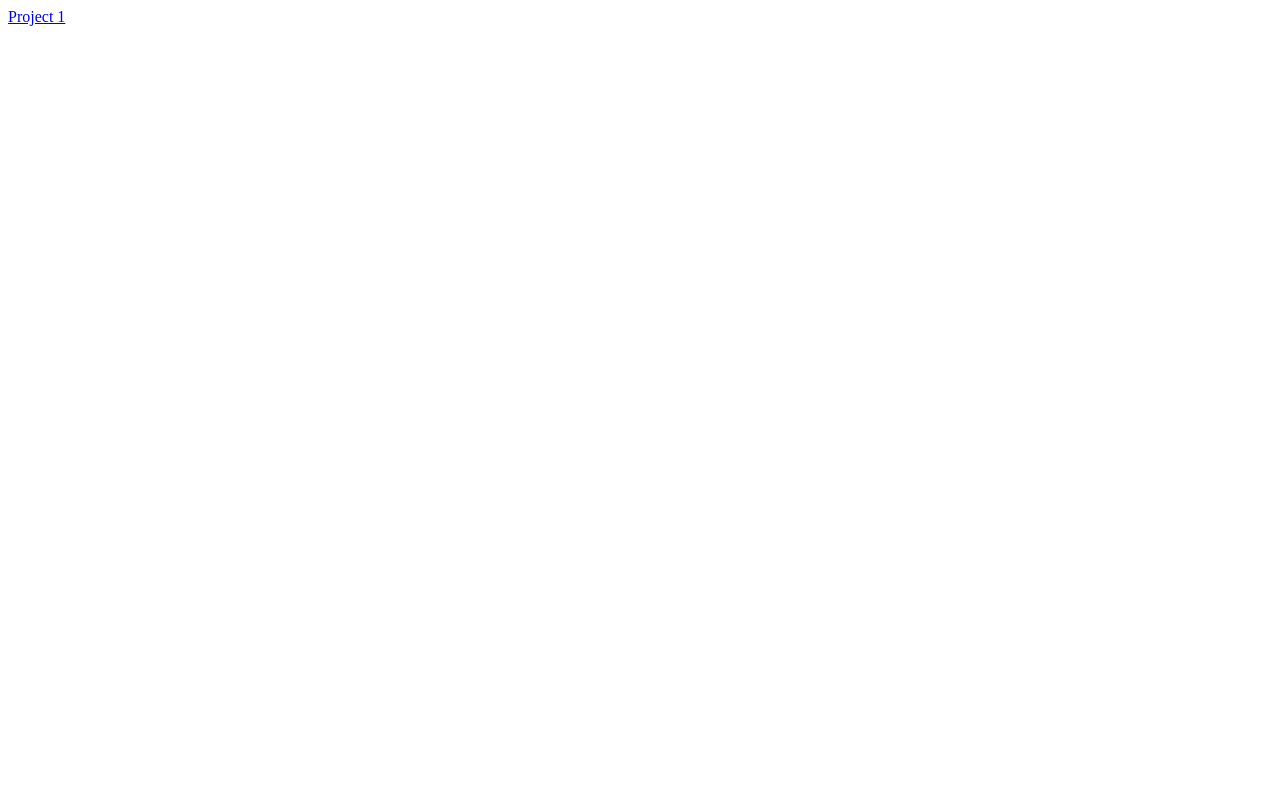
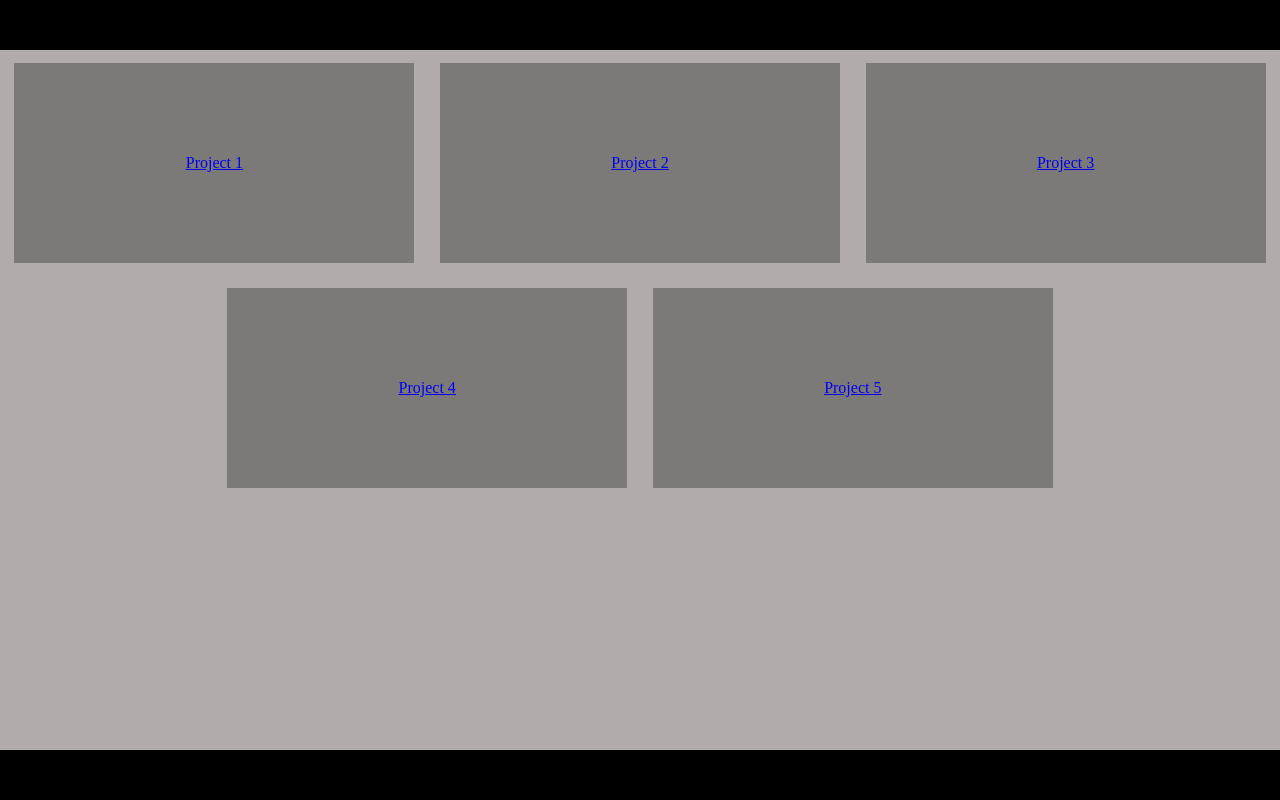
Before and after one commit to Terobit1/Terobit1.github.io, a plain HTML site: page index.html in a window 1280 px wide. Drawn offline with Linux system fonts and the light colour scheme.

Commit message:
Update index.html

```diff
--- a/index.html
+++ b/index.html
@@ -1,10 +1,84 @@
 <!DOCTYPE html>
 <html lang="en" dir="ltr">
+
 <head>
   <meta charset="utf-8">
   <title>My project</title>
 </head>
+
 <body>
+  <style media="screen">
+    body {
+      background-color: #b2abab;
+      margin: 0;
+    }
+
+    header {
+      background-color: #000;
+      width: 100%;
+      height: 50px;
+      margin: 0;
+    }
+
+    footer {
+
+      background-color: #000;
+      width: 100%;
+      height: 50px;
+      position: absolute;
+      left: 0;
+      bottom: 0;
+    }
+
+    .project {
+      display: flex;
+      flex-direction: row;
+      flex-wrap: wrap;
+      width: 100%;
+      justify-content: center;
+
+    }
+
+    .container {
+      background-color: #7c7979;
+      width: 400px;
+      height: 200px;
+      align-items: center;
+      text-align: center;
+      justify-content: center;
+      margin: 1%;
+    }
+
+    .container a {
+      height: 100%;
+      display: flex;
+      align-items: center;
+      text-align: center;
+      justify-content: center;
+    }
+  </style>
+  <header>
+
+  </header>
+  <div class="project">
+    <div class="container">
       <a href="#">Project 1</a>
+    </div>
+    <div class="container">
+      <a href="#">Project 2</a>
+    </div>
+    <div class="container">
+      <a href="#">Project 3</a>
+    </div>
+    <div class="container">
+      <a href="#">Project 4</a>
+    </div>
+    <div class="container">
+      <a href="#">Project 5</a>
+    </div>
+  </div>
+  <footer></footer>
 </body>
+
 </html>
+<link rel="stylesheet" href="/css/master.css">
```
Lines whose indentation alone changed are shown as unchanged.
